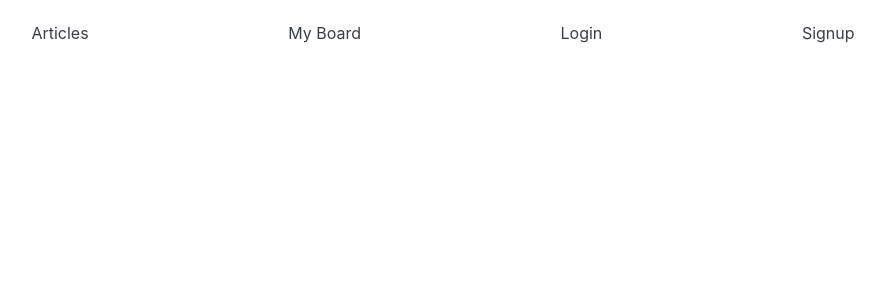
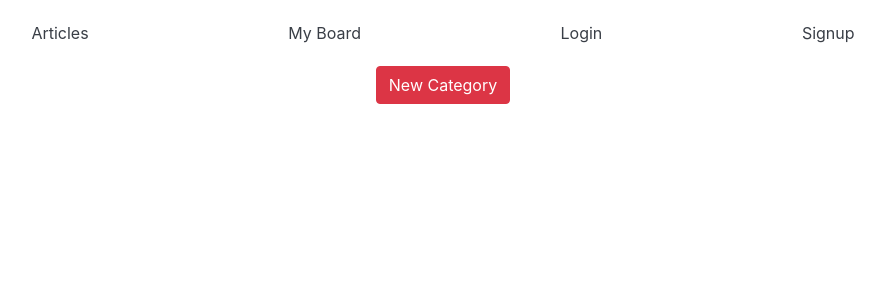
Before and after one commit to FT-BW-Pintereach/front-end, a React (Create React App) app in the folder pintereach/: page /home in a window 1280 px wide. Shown: the top 300 px of the page, without its empty margins (197-1082 px from the left). Built offline with nearby package versions, Linux system fonts and the light colour scheme; the HTML template or start-up script is replaced by a standard one.

Commit message:
Category creation and render test

```diff
--- a/pintereach/src/App.js
+++ b/pintereach/src/App.js
@@ -1,4 +1,4 @@
-import React, { useReducer } from "react";
+import React, { useReducer, useState } from "react";
 import { BrowserRouter as Router, Route, Link, Switch } from "react-router-dom";
 import PrivateRoute from "./components/PrivateRoute";
 import { Reducer, appState } from "./reducers/Reducer";
@@ -8,11 +8,34 @@ import Login from "./components/Login";
 import Signup from "./components/Signup";
 import Articles from "./components/Articles";
 import BoardForm from "./components/BoardForm";
+import UserHome from './components/UserHome.js'
 
 import "./App.css";
 
 function App() {
 	const [state, dispatch] = useReducer(Reducer, appState);
+
+	//Category state
+	const [category, setCategory] = useState([
+		{
+			id: 2,
+			name: "Retail"
+		},
+		{
+			id: 3,
+			name: "Real Estate"
+		}
+	]);
+
+	console.log("all categories", category);
+
+	function addCategory(c) {
+		const newCategory = {
+			id: Date.now(),
+			name: c.name
+		};
+		setCategory([...category, newCategory]);
+	}
 
 	return (
 		<Router>
@@ -35,11 +58,15 @@ function App() {
 						</>
 					)}
 				</nav>
+
 				<ArticlesContext.Provider value={{ state, dispatch }}>
 					<Switch>
 						<Route exact path="/" component={Login} />
 						<Route path="/signup" component={Signup} />
 						<PrivateRoute path="/board" component={BoardForm} />
+						<PrivateRoute exact path='/home'>
+							<UserHome addCategory={addCategory}/>
+						</PrivateRoute>
 						<PrivateRoute path="/articles" component={Articles} />
 					</Switch>
 				</ArticlesContext.Provider>
--- a/pintereach/src/components/BoardForm.js
+++ b/pintereach/src/components/BoardForm.js
@@ -3,9 +3,12 @@ import { axiosWithAuth } from "../utils/axiosWithAuth";
 
 function BoardForm() {
 	const initialState = {
-		category: ""
+		name: ""
 	};
 
+	const id = window.localStorage.getItem("id");
+
+	const [categories, setCategories] = useState([]);
 	const [data, setData] = useState(initialState);
 
 	const handleInputChange = event => {
@@ -17,35 +20,56 @@ function BoardForm() {
 
 	const handleFormSubmit = event => {
 		event.preventDefault();
-		// axiosWithAuth()
-		// 	.post("", {
-		// 		category: data.category
-		// 	})
-		// 	.then(res => {
-		// 		setData(res);
+		axiosWithAuth()
+			.post(`/categories/${id}`, {
+				name: data.name
+			})
+			.then(res => {
+				console.log(res);
+				setData(initialState);
+			})
+			.catch(err => {
+				console.log("error posting data", err);
+			});
+	};
 
-		// 		setData(initialState);
-		// 	})
-		// 	.catch(err => {
-		// 		console.log("error posting data", err);
-		// 	});
-	};
+	useEffect(() => {
+		axiosWithAuth()
+			.get(`categories/${id}`)
+			.then(res => {
+				// console.log("rendering from get req", res.data);
+				setCategories(res.data);
+			})
+			.catch(err => {
+				console.log(err);
+			});
+	}, [data]);
 
 	return (
 		<div>
 			<form onSubmit={handleFormSubmit}>
-				<label htmlFor="category">Create a category</label>
+				<label htmlFor="name">Create a category</label>
 				<input
-					id="category"
+					id="name"
 					placeholder="Finance News"
-					name="category"
-					type="text"
+					name="name"
+					type="string"
 					value={data.name}
 					onChange={handleInputChange}
 					required
 				/>
-				<button>Submit</button>
+				<button type="submit">Submit</button>
 			</form>
+			<div>
+				{categories.map(category => {
+					return (
+						<div key={category.id}>
+                            <h4>{category.name}</h4>
+                            <p>list of articles</p>
+						</div>
+					);
+				})}
+			</div>
 		</div>
 	);
 }
--- a/pintereach/src/components/BoardFormModal.js
+++ b/pintereach/src/components/BoardFormModal.js
@@ -1,46 +1,61 @@
 import React, { useState } from 'react';
 import { Button, Modal, ModalHeader, ModalBody, ModalFooter, Input, Label, Form, FormGroup } from 'reactstrap';
 
-const ModalExample = (props) => {
+
+const BoardFormModal = (props) => {
     const {
       buttonLabel,
-      className
+      className,
+      addCategory
     } = props;
 
     const [modal, setModal] = useState(false);
     const [unmountOnClose, setUnmountOnClose] = useState(true);
+    //state for category (i.e. cat) state in this form
+    const [cat, setCat] = useState({name: ''})
 
     const toggle = () => setModal(!modal);
-    const changeUnmountOnClose = e => {
-        let value = e.target.value;
-        setUnmountOnClose(JSON.parse(value));
+
+    const changeHandler = e => {
+        setCat({...cat, [e.target.name]: e.target.value})
     }
 
+    const submitHandler = e => {
+        e.preventDefault()
+        addCategory(cat)
+        setCat({name: ''})
+    }
+    console.log('category state!', cat)
+
+
     return (
-        <div>
-            <Form inline onSubmit={(e) => e.preventDefault()}>
-                <FormGroup>
-                    <Label for="unmountOnClose">UnmountOnClose value</Label>{' '}
-                    <Input type="select" name="unmountOnClose" id="unmountOnClose" onChange={changeUnmountOnClose}>
-                        <option value="true">true</option>
-                        <option value="false">false</option>
-                    </Input>
-                </FormGroup>
-                {' '}
-                <Button color="danger" onClick={toggle}>{buttonLabel}</Button>
-            </Form>
+        <div className='category-modal'>
+            <Button color="danger" onClick={toggle} className='modal-button'>{buttonLabel}New Category</Button>
             <Modal isOpen={modal} toggle={toggle} className={className} unmountOnClose={unmountOnClose}>
-                <ModalHeader toggle={toggle}>Modal title</ModalHeader>
-                <ModalBody>
-                    <Input type="textarea" placeholder="Write something (data should remain in modal if unmountOnClose is set to false)" rows={5} />
-                </ModalBody>
-                <ModalFooter>
-                    <Button color="primary" onClick={toggle}>Do Something</Button>{' '}
-                    <Button color="secondary" onClick={toggle}>Cancel</Button>
-                </ModalFooter>
+                <ModalHeader toggle={toggle}>New Category...</ModalHeader>
+                <form onSubmit={submitHandler}>
+                    <ModalBody>
+                        <FormGroup>
+                        <Label for='category'/>
+                        <Input
+                            id='category'
+                            type="textarea"
+                            placeholder="example: 'Lambda News'"
+                            rows={1}
+                            name='name'
+                            value={cat.name}
+                            onChange={changeHandler}
+                        />
+                        </FormGroup>
+                    </ModalBody>
+                    <ModalFooter>
+                        <Button color="primary" onClick={toggle} type='submit'>Add</Button>{' '}
+                        <Button color="secondary" onClick={toggle} type='submit'>Cancel</Button>
+                    </ModalFooter>
+                </form>
             </Modal>
         </div>
     );
 }
 
-export default ModalExample;
+export default BoardFormModal;
--- a/pintereach/src/components/Login.js
+++ b/pintereach/src/components/Login.js
@@ -1,7 +1,6 @@
 import React, { useState } from "react";
 import { axiosWithAuth } from "../utils/axiosWithAuth";
 
-import { Alert } from "reactstrap";
 
 const Login = props => {
 	const initialState = {
@@ -28,7 +27,7 @@ const Login = props => {
 			.then(res => {
 				console.log("from login", res);
 				window.localStorage.setItem("token", res.data.token);
-				// window.localStorage.setItem("id", res.data.id);
+				window.localStorage.setItem("id", res.data.id);
 				props.history.push("/articles");
 				// setData(initialState);
 			})
--- a/pintereach/src/components/Signup.js
+++ b/pintereach/src/components/Signup.js
@@ -26,6 +26,7 @@ const Signup = props => {
 			.then(res => {
 				console.log("from signup", res);
 				window.localStorage.setItem("token", res.data.token);
+				// window.localStorage.setItem("id", res.data.id);
 				props.history.push("/articles");
 				// setData(initialState);
 			})
--- /dev/null
+++ b/pintereach/src/components/UserHome.js
@@ -0,0 +1,16 @@
+import React from 'react'
+import BoardFormModal from './BoardFormModal.js'
+// import UserNav from './UserNav.js'
+// import UserCarousel from './UserCarousel.js'
+
+const UserHome = ({addCategory}) => {
+    return(
+        <div>
+            {/* <UserCarousel/>
+            <UserNav />  */}
+            <BoardFormModal addCategory={addCategory}/>
+        </div>
+    )
+}
+
+export default UserHome;
--- a/pintereach/src/utils/axiosWithAuth.js
+++ b/pintereach/src/utils/axiosWithAuth.js
@@ -3,7 +3,6 @@ import axios from "axios";
 export const axiosWithAuth = () => {
     const token = window.localStorage.getItem("token");
     const id = window.localStorage.getItem("id");
-// add id to local storage
 
 	return axios.create({
 		headers: {
```
